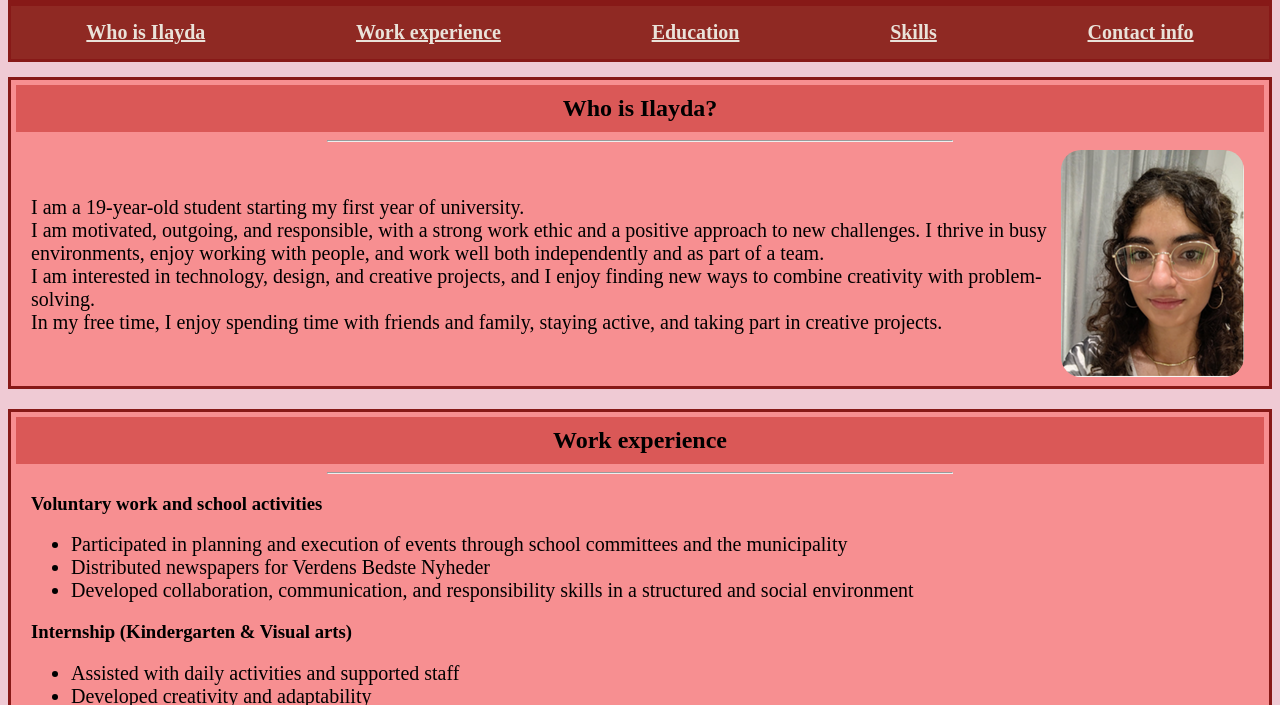
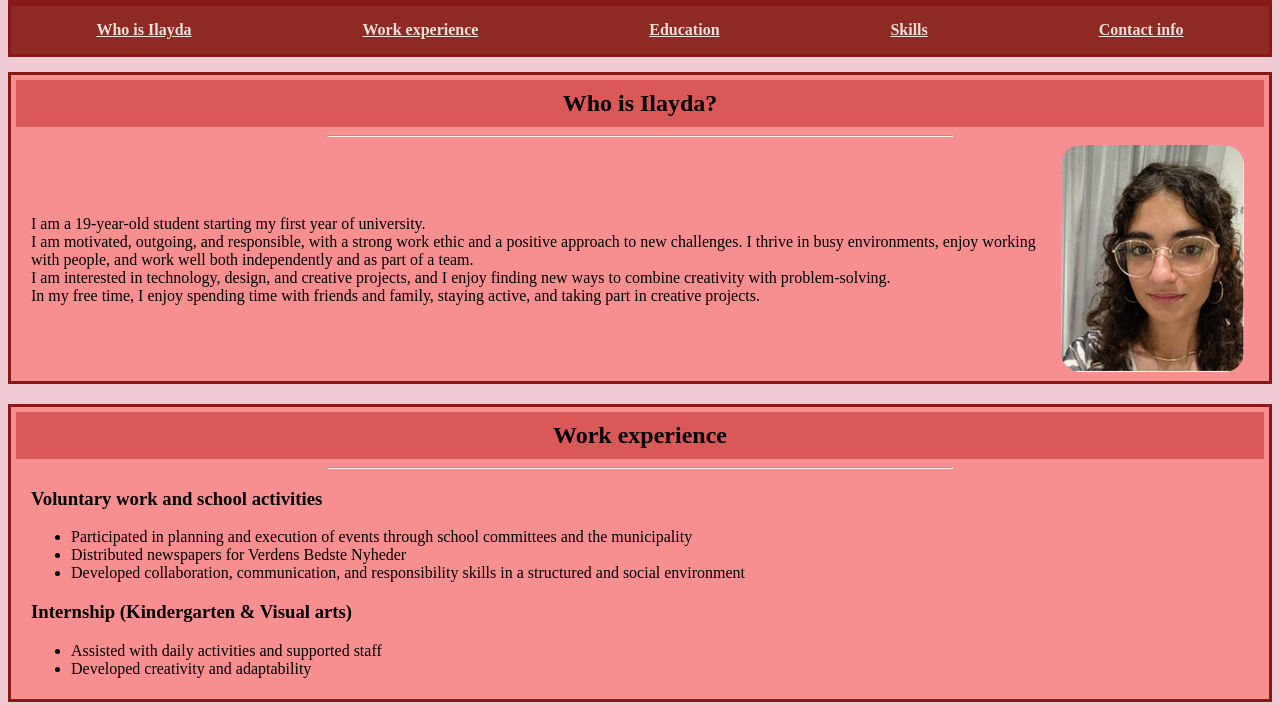
Before and after one commit to Ilayda0055/portfolio, a plain HTML site: page index.html in a window 1280 px wide. Shown: the part 95-800 px from the top of the page. Drawn offline with Linux system fonts and the light colour scheme.

Commit message:
Fjernet skrift størrelse

```diff
--- a/main.css
+++ b/main.css
@@ -1,9 +1,5 @@
 body{
     background-color: #efcad4
-}
-
-p, li{
-    font-size: 20px;
 }
 
 header {
```
